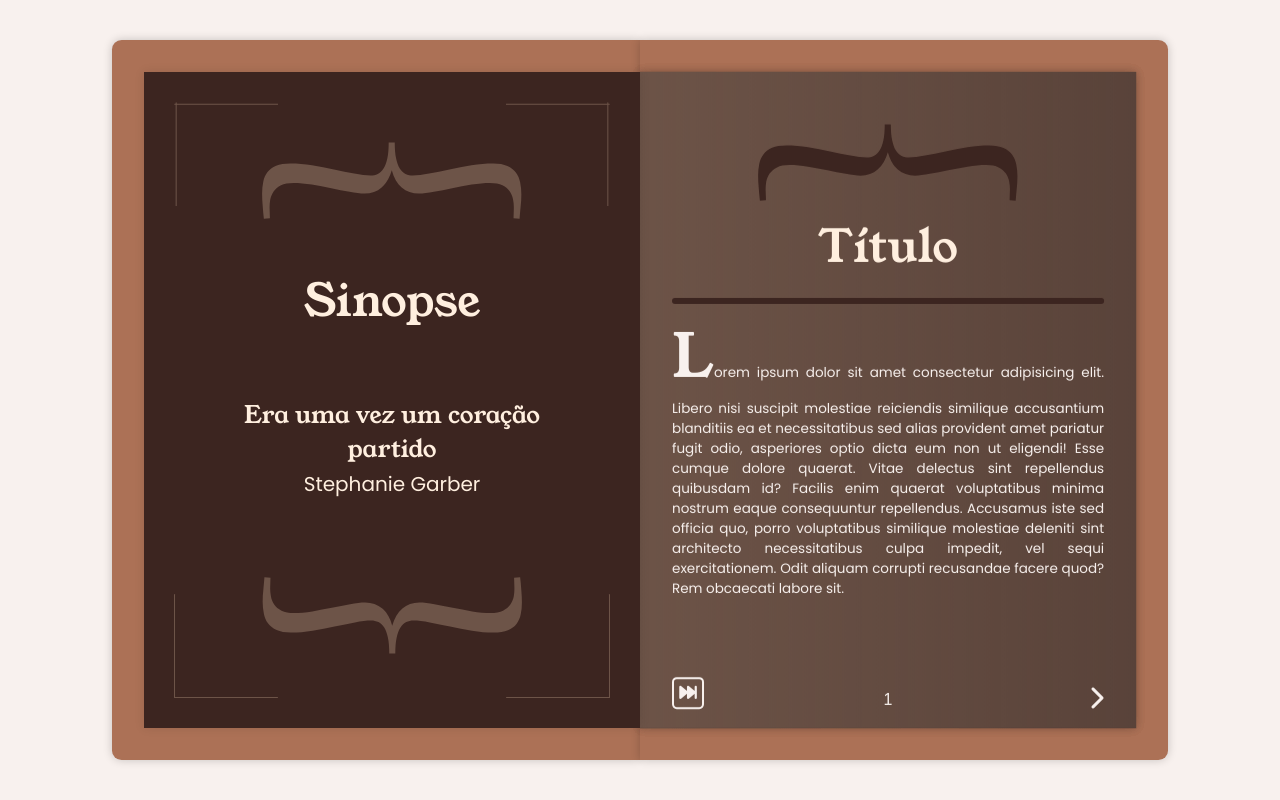
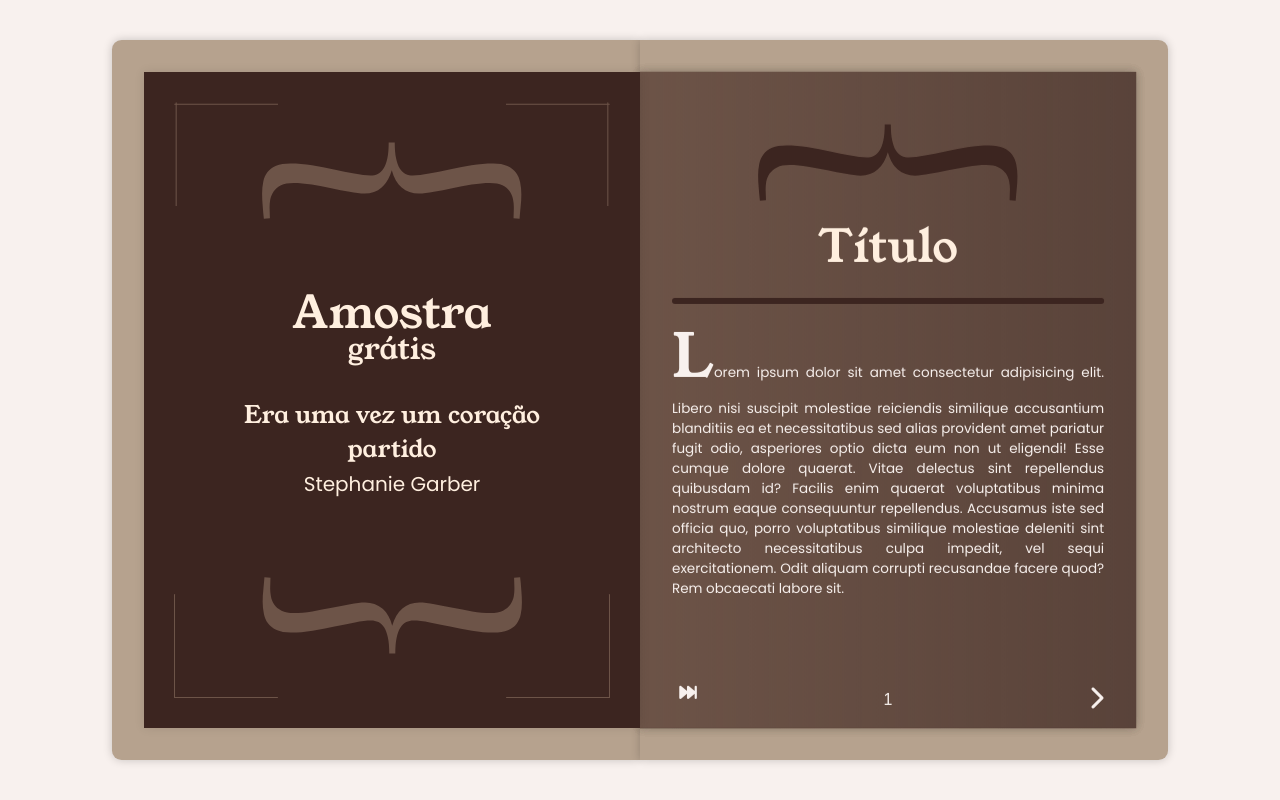
Before and after one commit to Leticianha/flip-book, a plain HTML site: page index.html in a window 1280 px wide. Drawn offline with Linux system fonts and the light colour scheme.

Commit message:
arrumado

```diff
--- a/index.html
+++ b/index.html
@@ -6,7 +6,7 @@
     <meta name="viewport" content="width=device-width, initial-scale=1.0">
     <link rel="stylesheet" href="style.css">
     <script src="https://kit.fontawesome.com/a4e1ef735b.js" crossorigin="anonymous"></script>
-    <title>Document</title>
+    <title>Vol. 1 - Amostra grátis</title>
 </head>
 
 <body>
@@ -30,7 +30,7 @@
                     </div>
                     <div class="sinopse-texto">
                         <div class="sinopse-titulo">
-                            <h1>Sinopse</h1>
+                            <h1>Amostra<span><br> grátis</span></h1>
                         </div>
                         <div class="sinopse-desc">
                             <h3>Era uma vez um coração partido <br> <span>Stephanie Garber
@@ -242,8 +242,6 @@
 
             </div>
 
-
-
         </div>
     </div>
 
--- a/style.css
+++ b/style.css
@@ -78,7 +78,7 @@ body {
     left: 0;
     width: 50%;
     height: 100%;
-    background: #ac7156;
+    background: #b6a28e;
     box-shadow: var(--box-shadow);
     border-top-left-radius: .6rem;
     border-bottom-left-radius: .6rem;
@@ -163,11 +163,20 @@ body {
     color: var(--cor-titulo)    ;
 }
 
+.sinopse-titulo {
+    text-align: center;
+}
+
 .sinopse-titulo h1 {
     font-family: 'Young-serif';
     font-size: 45px;
     font-weight: 500;
-    line-height: 1px;
+    line-height: 25px;
+}
+
+.sinopse-titulo h1 span {
+    font-size: 30px;
+    font-family: 'Young-serif';
 }
 
 .sinopse-desc h3 {
@@ -260,7 +269,6 @@ body {
     width: 2rem;
     height: 2rem;
     background: transparent;
-    border: 2px solid var(--cor-texto);
     border-radius: .3rem;
     font-size: 1.1rem;
     color: var(--cor-texto);
@@ -282,8 +290,7 @@ body {
     transform: translateX(-50%) scale(.5);
     font-family: 'Poppins-regular';
     font-weight: 300;
-    letter-spacing: 2px;
-    font-size: 1rem;
+    font-size: 13px;
     color: var(--cor-texto);
     opacity: 0;
     transition: .5s;
@@ -337,7 +344,6 @@ body {
     width: 2rem;
     height: 2rem;
     background: transparent;
-    border: 2px solid var(--cor-texto);
     border-radius: .3rem;
     font-size: 1.1rem;
     color: var(--cor-texto);
@@ -359,8 +365,7 @@ body {
     transform: translateX(-50%) scale(.5);
     font-family: 'Poppins-regular';
     font-weight: 300;
-    letter-spacing: 1px;
-    font-size: 1rem;
+    font-size: 13px;
     color: var(--cor-texto);
     opacity: 0;
     transition: .5s;
```
